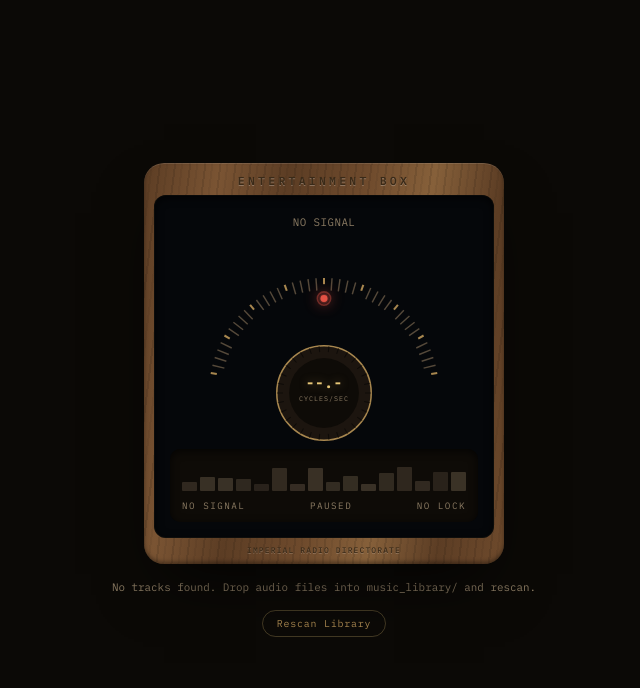
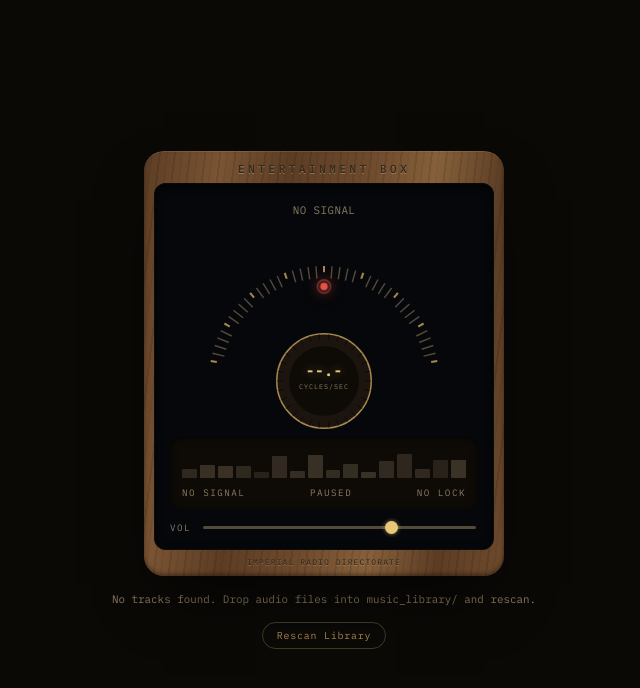
Before and after one commit to Vaseago/ImperialRadioDirectorate, a FastAPI app: page / in a window 1280 px wide. Shown: the top 688 px of the page, without its empty margins (316-956 px from the left). Run offline with FastAPI, Linux system fonts and the light colour scheme; data that the repository does not hold is empty.

Commit message:
Loop short tracks to real airtime, add volume control, fix ad mix
Tracks run ~30s but a real station segment feels more like a minute -
each non-ad track now loops in place for a randomized 60-90s of
airtime before advancing, tracked via real elapsed play time so it
naturally never loops a track that's already >=90s on its own.

Added a persistent (localStorage) volume slider on the device.

The 6 ElevenLabs voice-over clips were sitting in music_library/
alongside real music, so they got picked as regular station tracks
~55% of the time instead of going through the real 25% ad-roll -
moved them into music_library_commercials/ where they belong, so the
already-built AD_CHANCE logic actually gates them correctly.

Co-Authored-By: Claude Sonnet 5 <noreply@anthropic.com>

```diff
--- a/web/static/css/style.css
+++ b/web/static/css/style.css
@@ -139,6 +139,42 @@ body {
 .play-state { transition: color 0.2s; }
 .play-state.playing { color: var(--pointer); text-shadow: 0 0 4px rgba(227,82,69,0.6); }
 
+.volume-row { margin-top: 12px; display: flex; align-items: center; gap: 10px; }
+.volume-label {
+  font-family: 'IBM Plex Mono', monospace;
+  font-size: 0.58rem;
+  letter-spacing: 0.16em;
+  color: var(--text-dim);
+}
+.volume-slider {
+  flex: 1;
+  -webkit-appearance: none;
+  appearance: none;
+  height: 3px;
+  border-radius: 2px;
+  background: var(--static);
+  outline: none;
+}
+.volume-slider::-webkit-slider-thumb {
+  -webkit-appearance: none;
+  appearance: none;
+  width: 13px;
+  height: 13px;
+  border-radius: 50%;
+  background: var(--gold);
+  box-shadow: 0 0 4px rgba(232,200,120,0.6);
+  cursor: pointer;
+}
+.volume-slider::-moz-range-thumb {
+  width: 13px;
+  height: 13px;
+  border: none;
+  border-radius: 50%;
+  background: var(--gold);
+  box-shadow: 0 0 4px rgba(232,200,120,0.6);
+  cursor: pointer;
+}
+
 /* ============ PAGE CHROME (not part of the "device") ============ */
 .status {
   font-size: 0.68rem;
--- a/web/templates/index.html
+++ b/web/templates/index.html
@@ -41,6 +41,10 @@
           <span class="lock-state" id="lock-state">NO LOCK</span>
         </div>
       </div>
+      <div class="volume-row">
+        <span class="volume-label">VOL</span>
+        <input type="range" id="volume-slider" class="volume-slider" min="0" max="100" value="70">
+      </div>
     </div>
     <div class="frame-label-bottom">Imperial Radio Directorate</div>
   </div>
```
Also changed, not shown: web/static/js/app.js (+42 -1 lines), 6 other files.
